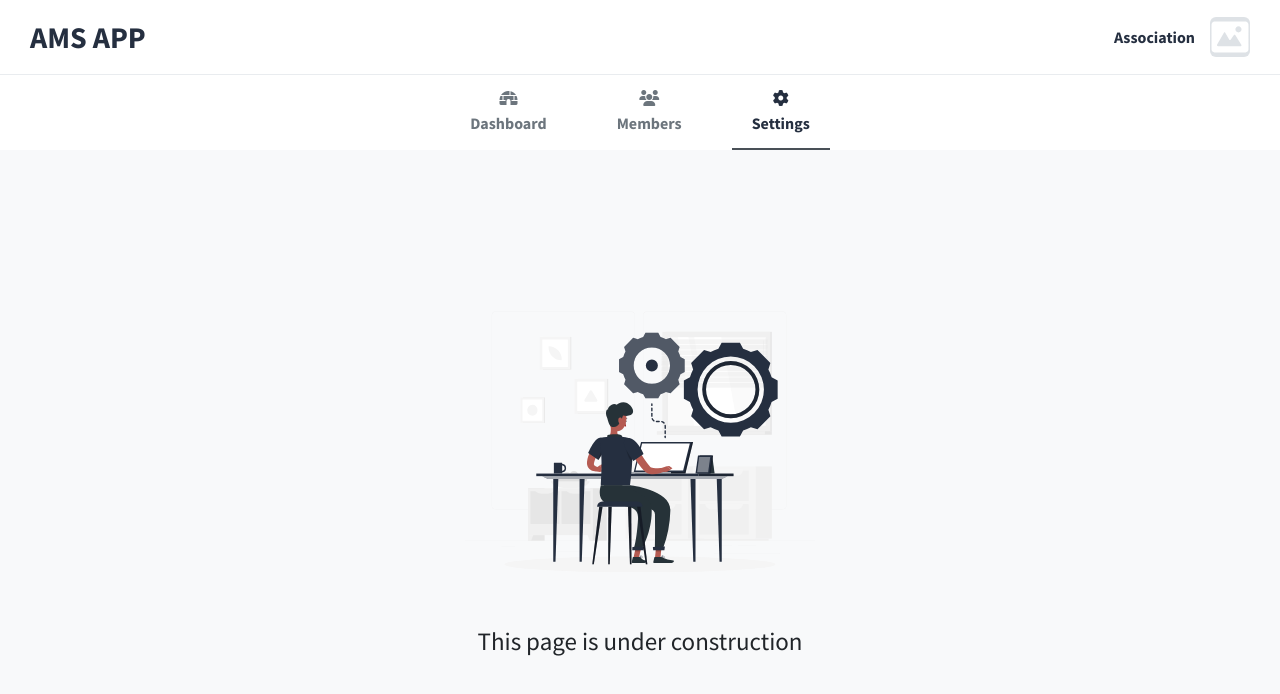
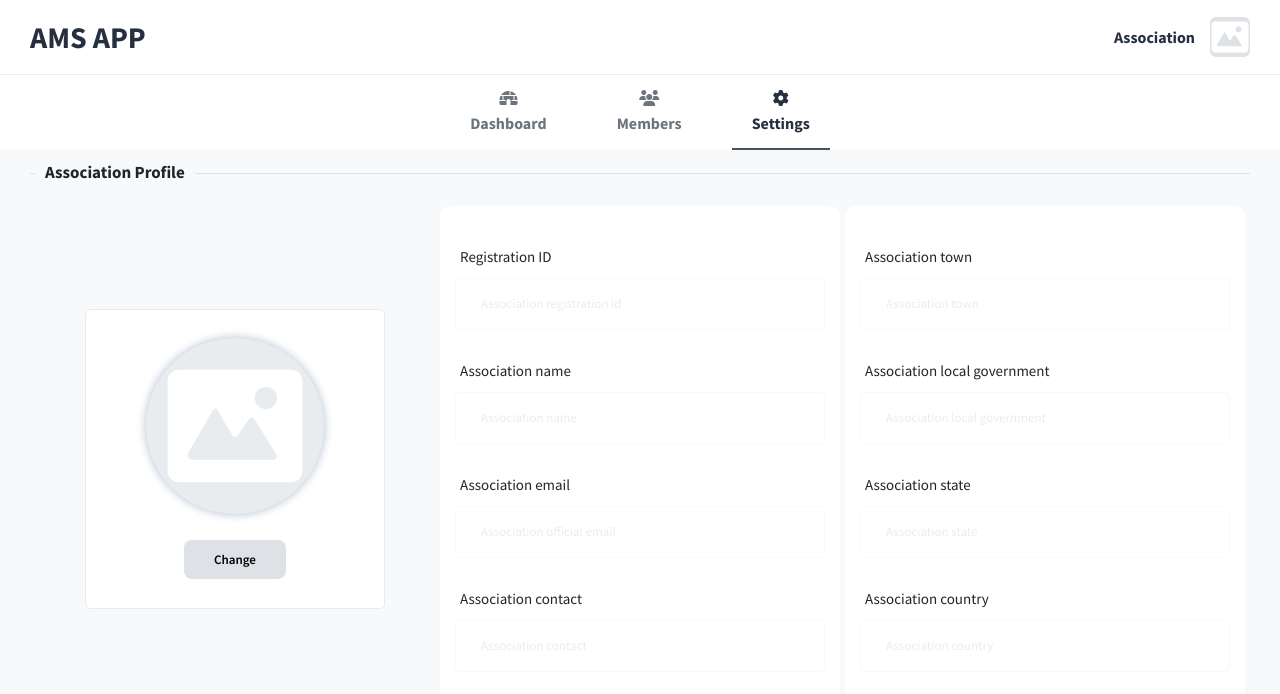
Before and after one commit to codepraycode/ams_app, a React app: page /profile in a window 1280 px wide. Shown: the top 694 px of the page. Built offline with nearby package versions, Linux system fonts and the light colour scheme; the HTML template or start-up script is replaced by a standard one.

Commit message:
added settings page

```diff
--- a/src/constants/form_configs.js
+++ b/src/constants/form_configs.js
@@ -28,6 +28,7 @@ const associationSignUpFormConfig = {
         name:"contact",
         placeholder:"Association contact",
         required:true,
+        label: "Association contact"
     },
 
     country:{
@@ -35,24 +36,28 @@ const associationSignUpFormConfig = {
         name:"country",
         placeholder:"Association country",
         required:true,
+        label: "Association country"
     },
     city:{
         type:"text",
         name:"city",
-        placeholder:"Association city",
+        placeholder:"Association state",
         required:true,
+        label: "Association state"
     },
     local_government:{
         type:"text",
         name:"local_government",
         placeholder:"Association local government",
         required:true,
+        label: "Association local government"
     },
     town: {
         type: "text",
         name: "town",
         placeholder: "Association town",
         required: true,
+        label: "Association town"
     },
 
     email: {
@@ -67,12 +72,14 @@ const associationSignUpFormConfig = {
         name: "password",
         placeholder: "Password",
         required: true,
+        label: "Association password"
     },
     confirm_password: {
         type: "password",
         name: "confirm_password",
         placeholder: "Confirm password",
         required: true,
+        label: "Confirm password"
     },
 
 }
--- /dev/null
+++ b/src/pages/Settings.jsx
@@ -0,0 +1,88 @@
+import React from 'react'
+// import { useSelector } from 'react-redux';
+// import { getAccount } from '../app/accountSlice';
+import Section from '../components/Section'
+
+import { associationSignUpFormConfig } from '../constants/form_configs';
+// import Button from '../widgets/Button';
+import FileUpload from '../widgets/FileUpload';
+import Form from '../widgets/Form';
+import Input from '../widgets/Input';
+
+const Settings = () => {
+    // const association = useSelector(getAccount);
+
+    return (
+        <Section
+            header={{
+                title: "Association Profile",
+            }}
+
+            wrapperProps={{
+                className:"profile_settings"
+            }}
+
+            contentProps={{
+                className:"profile_content"
+            }}
+        >
+
+
+            <div className="profile_card grand">
+                {/* <h4>Name and Registration ID</h4> */}
+                <Form className="form text-left" onSubmit={(e) => { e.preventDefault(); }}>
+
+                    <FileUpload
+                        inputProps={associationSignUpFormConfig.logo}
+                        editing={true}
+                        grand={true}
+                    />
+
+
+
+
+                </Form>
+            </div>
+            <div className="profile_card">
+                {/* <h4>Name and Registration ID</h4> */}
+                <Form className="form text-left" onSubmit={(e) => { e.preventDefault(); }}>
+
+                    <Input inputProps={associationSignUpFormConfig.association_reg_id} editing={true}/>
+                    <Input inputProps={associationSignUpFormConfig.name}  editing={true}/>
+
+                    <Input inputProps={associationSignUpFormConfig.email}  editing={true}/>
+                    <Input inputProps={associationSignUpFormConfig.contact}  editing={true}/>
+
+                    {/* <Button
+                        size={"lg"}
+                        // variant="full"
+                        type="submit" label={"Update"}
+                    /> */}
+
+                </Form>
+            </div>
+
+            <div className="profile_card">
+
+                {/* <h4> Location</h4> */}
+                <Form className="form text-left" onSubmit={(e) => { e.preventDefault(); }}>
+
+                    <Input inputProps={associationSignUpFormConfig.town}  editing={true}/>
+                    <Input inputProps={associationSignUpFormConfig.local_government}  editing={true}/>
+                    <Input inputProps={associationSignUpFormConfig.city}  editing={true}/>
+                    <Input inputProps={associationSignUpFormConfig.country}  editing={true}/>
+
+{/*                     <Button
+                        size={"lg"}
+                        // variant="full"
+                        type="submit" label={"Update"}
+                    /> */}
+
+                </Form>
+            </div>
+
+        </Section>
+    )
+}
+
+export default Settings
--- a/src/routes.js
+++ b/src/routes.js
@@ -11,6 +11,7 @@ import SignIn from "./pages/SignIn.jsx";
 import CreateAccount from "./pages/CreateAccount.jsx";
 import Members from './pages/Members';
 import UnderConstruction from './errors/Construction';
+import Settings from './pages/Settings';
 
 
 const AppRoutes = ()=>{
@@ -20,7 +21,7 @@ const AppRoutes = ()=>{
             <Route path={homeUrl} element={<DashboardLayout />}>
                 <Route path={''} index element={<Dashboard />} />
                 <Route path={'members'} exact element={<Members />} />
-                <Route path={'profile'} exact element={<UnderConstruction />} />
+                <Route path={'profile'} exact element={<Settings />} />
             </Route>
 
 
--- a/src/scss/app.scss
+++ b/src/scss/app.scss
@@ -134,6 +134,7 @@ body{
                 color: $red;
             }
         }
+    }
 
     & .cta {
         display: flex;
@@ -178,6 +179,31 @@ body{
             }
         }
     }
+
+    &.grand{
+        width: 300px;
+        height: 300px;
+
+        background-color: $white;
+        flex-direction: column;
+        align-items: center;
+        // justify-content: center;
+
+        .preview{
+            width: 60%;
+            height: 60%;
+            padding: 16px !important;
+            // position: relative;
+            box-shadow: 0px 0px 9px 1px lighten($color: $primary, $amount: 60%);
+            background-color: $gray-200;
+        }
+
+        & .cta{
+            display: flex;
+            justify-content: center;
+            align-items: center;
+            column-gap: 20px;
+        }
     }
 
 }
@@ -194,6 +220,12 @@ body{
         font-size: $small+2;
         margin-bottom: 10px;
         margin-left: 5px;
+
+        transition: all ease-out 0.3s;
+
+        &::after{
+            transition: all ease-out 0.3s;
+        }
     }
 
     input[required]+label {
@@ -210,6 +242,27 @@ body{
             top: -5px;
             color: $red;
         }
+    }
+
+    &.edit{
+
+        input:not(:focus){
+            border-color: $gray-100;
+            font-weight: bold;
+
+            &::placeholder{
+                font-weight: 400;
+                font-size: $small;
+                color: $gray-200;
+            }
+            &:required+label {
+                font-weight: 400;
+                &::after {
+                    display: none;
+                }
+            }
+        }
+
     }
 }
 
@@ -833,6 +886,44 @@ section {
     }
 }
 
+.profile_settings{
+
+    .profile_content{
+        // background-color: red;
+        display: flex;
+        // align-items: center;
+        justify-content: space-evenly;
+
+        flex-wrap: wrap;
+
+        .profile_card{
+
+            &:not(.grand){
+                background-color: $white;
+            }
+            width: 400px;
+            max-width: 90%;
+
+            padding: 10px 15px;
+            border-radius: 10px;
+
+            .btn {
+                padding: 13px 30px;
+                margin: 0;
+            }
+
+            &.grand{
+                // align-items: center;
+                // background-color: red;
+                display: flex;
+                align-items: center;
+                justify-content: center;
+            }
+
+        }
+    }
+}
+
 
 .avatar_pre{
     display: flex;
@@ -1123,6 +1214,17 @@ section {
         }
     }
 
+    .profile_settings {
+
+        .profile_content {
+            justify-content: center;
+            align-items: center;
+
+            row-gap: 20px;
+            flex-direction: column;
+        }
+    }
+
     .intro {
         display: flex;
         flex-direction: column;
--- a/src/widgets/FileUpload.jsx
+++ b/src/widgets/FileUpload.jsx
@@ -1,8 +1,28 @@
 import React from 'react';
 import { placeholder } from '../constants/assets';
+import Button from './Button';
 
 
-function ImageFileUpload({ wrapperProps, inputProps }) {
+function GrandImageFileUpload({}){
+
+    return (
+        <div className='img_uploader grand'>
+            <div className="preview" >
+                <img src={placeholder} />
+            </div>
+
+            <div className="cta">
+
+                <Button label={"Change"} variant={"gradient"}/>
+                {/* <Button label={"Save"} variant={"solid"}/> */}
+            </div>
+
+
+        </div>
+    )
+}
+
+function ImageFileUpload({ wrapperProps, inputProps, grand }) {
 
     const {type, ...restInputProps} = inputProps;
 
@@ -16,6 +36,9 @@ function ImageFileUpload({ wrapperProps, inputProps }) {
         className: "form-control",
         ...restInputProps,
     }
+
+
+    if( grand) return <GrandImageFileUpload/>;
 
     return (
         <div {...pprops}>
--- a/src/widgets/Input.jsx
+++ b/src/widgets/Input.jsx
@@ -1,9 +1,10 @@
 import React from 'react'
 
-const Input = ({inputProps, wrapperProps}) => {
+const Input = ({ inputProps, wrapperProps, editing }) => {
+
 
     const pprops = {
-      className: "form-group",
+      className: "form-group" + (editing ? " edit" :''),
         ...wrapperProps
     }
 
```
Lines whose indentation alone changed are shown as unchanged.
